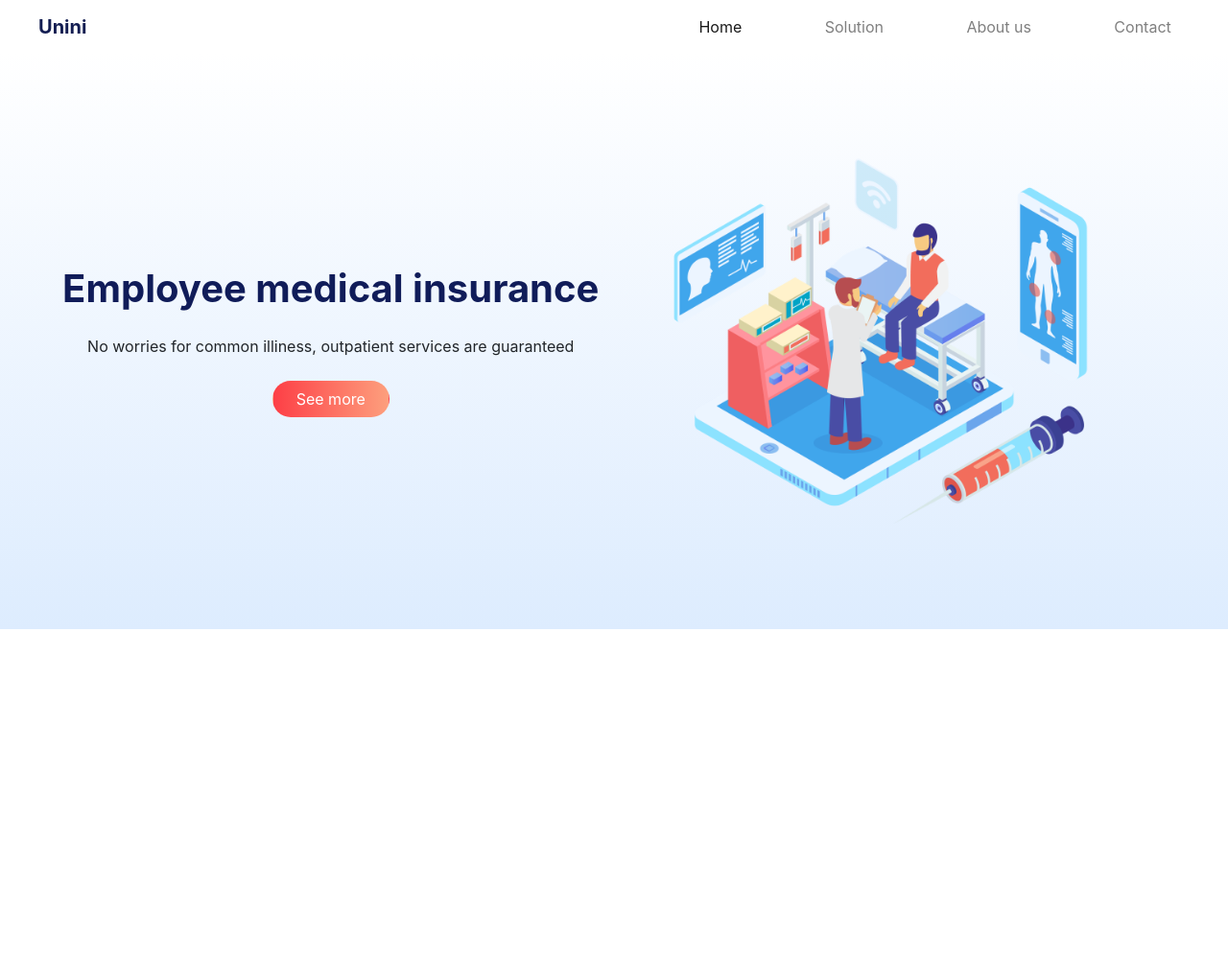
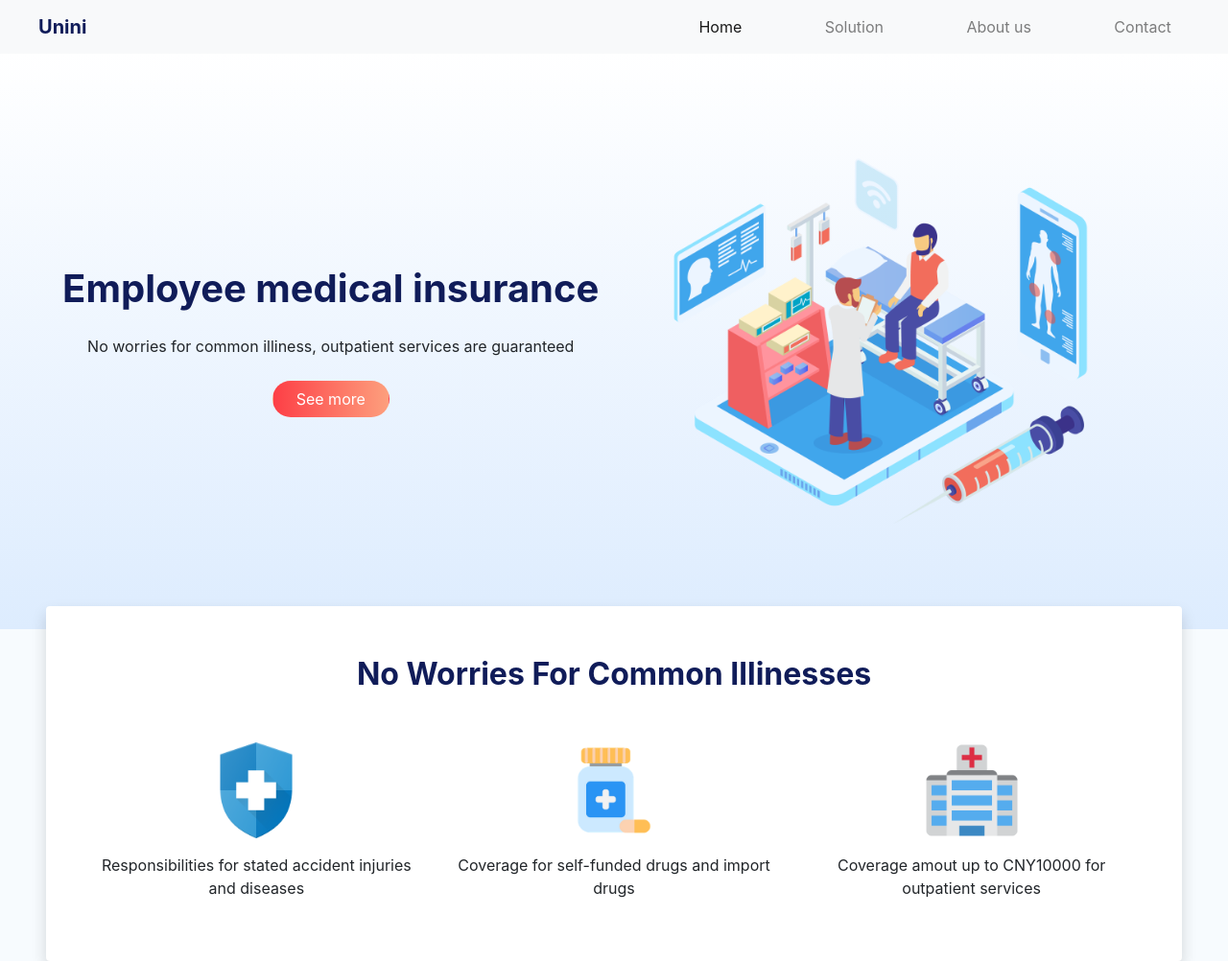
Before and after one commit to soufianeodf/bootstrap-4-unini, a website: page index.html in a window 1280 px wide. Shown: the whole page at 96% size. Before the commit the page ends 800 px from the top, so only its background shows below. Drawn offline with nearby package versions, Linux system fonts and the light colour scheme.

Commit message:
make the design for the header card

```diff
--- a/assets/scss/style.scss
+++ b/assets/scss/style.scss
@@ -4,14 +4,15 @@
 html, body {
     width: 100%;
     height: 100%;
+    background-color: #F7FBFE;
 }
 
-.brand-text.brand-text {
-    color: #141E52;
+.title-color.title-color {
+    color: #101C59;
 }
 
-.header-title {
-    color: #101C59;
+.header-container {
+    background-image: linear-gradient(to top, #DDECFE , #fff);
 }
 
 .header-button {
@@ -25,7 +26,3 @@ img {
     background-repeat: no-repeat;
     background-size: cover;
 }
-
-.header-container {
-    background-image: linear-gradient(to top, #DDECFE , #fff);
-}
--- a/index.html
+++ b/index.html
@@ -9,8 +9,8 @@
 </head>
 <body>
 
-        <nav class="navbar navbar-expand-md navbar-light bg-transparent">
-            <a class="navbar-brand pl-md-4 font-weight-bold brand-text" href="#">Unini</a>
+        <nav class="navbar navbar-expand-md navbar-light bg-light">
+            <a class="navbar-brand pl-md-4 font-weight-bold title-color" href="#">Unini</a>
             <button class="navbar-toggler d-lg-none" type="button" data-toggle="collapse" data-target="#collapsibleNavId" aria-controls="collapsibleNavId"
                 aria-expanded="false" aria-label="Toggle navigation">
                 <span class="navbar-toggler-icon"></span>
@@ -36,12 +36,36 @@
         <div class="container-fluid h-75 d-flex flex-column justify-content-center pl-md-4 pl-lg-5 header-container">
             <div class="row">
                 <div class="col-12 col-md-6 my-auto text-center">
-                    <h1 class="font-weight-bold header-title">Employee medical insurance</h1>
+                    <h1 class="font-weight-bold title-color">Employee medical insurance</h1>
                     <p class="my-4">No worries for common illiness, outpatient services are guaranteed</p>
                     <a href="#" class="btn header-button rounded-pill px-4">See more</a>
                 </div>
                 <div class="col-md-6 d-none d-md-block">
-                    <img class="d-block ml-md-2" src="./assets/images/consultation.png" alt="consultation image">
+                    <img class="d-block ml-md-2 img-fluid" style="max-width: 570px;" src="./assets/images/consultation.png" alt="consultation image">
+                </div>
+            </div>
+        </div>
+
+        <div class="mx-auto d-flex justify-content-center">
+            <div class="container-fluid mx-5 bg-white shadow rounded mt-n5 mt-lg-n4 p-5">
+                <div class="row">
+                    <div class="col">
+                        <h2 class="text-center font-weight-bold my-1 title-color">No Worries For Common Illinesses</h2>
+                    </div>
+                </div>
+                <div class="row">
+                    <div class="col-12 col-md-4 text-center">
+                        <img src="./assets/images/insurance.png" style="width: 100px; height: 100px;" alt="insurance icon" class="mx-5 mt-5 mb-3">
+                        <p>Responsibilities for stated accident injuries and diseases</p>
+                    </div>
+                    <div class="col-12 col-md-4 text-center">
+                        <img src="./assets/images/medicine.png" style="width: 100px; height: 100px;" alt="drug icon" class="mx-5 mt-5 mb-3">
+                        <p>Coverage for self-funded drugs and import drugs</p>
+                    </div>
+                    <div class="col-12 col-md-4 text-center">
+                        <img src="./assets/images/hospital.png" style="width: 100px; height: 100px;" alt="hospital icon" class="mx-5 mt-5 mb-3">
+                        <p>Coverage amout up to CNY10000 for outpatient services</p>
+                    </div>
                 </div>
             </div>
         </div>
```
Also changed, not shown: assets/css/style.css, assets/images/hospital.png (added), assets/images/insurance.png (added), assets/images/medicine.png (added), 1 other file.
